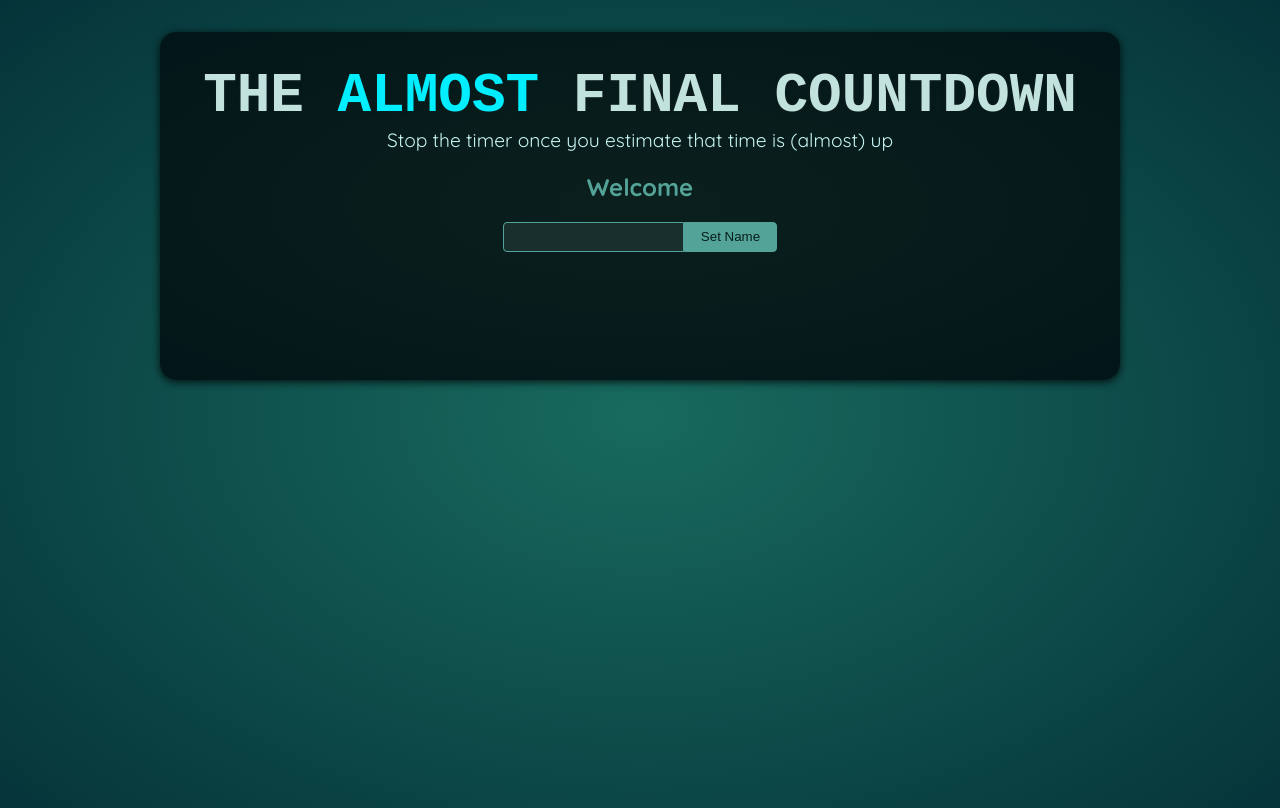
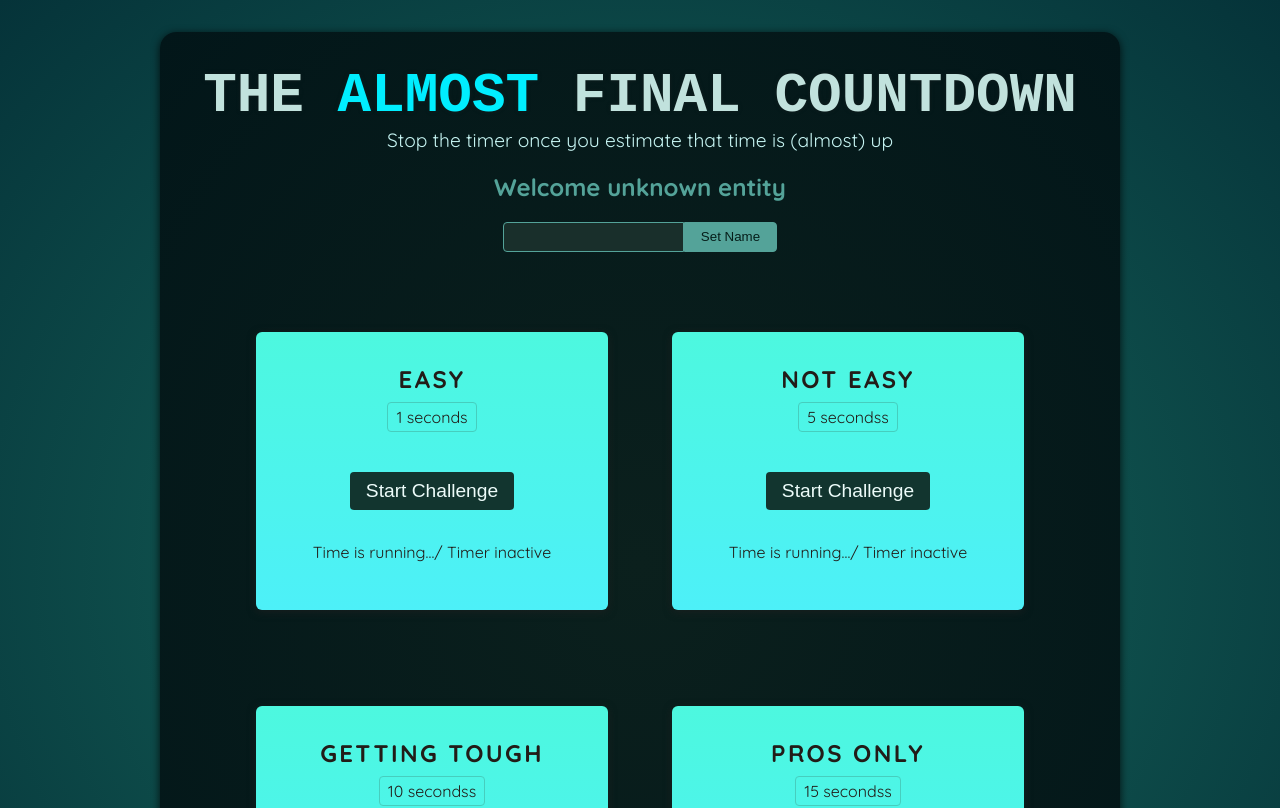
Before and after one commit to MinhNhatLuong/time-game, a React (Vite) app: page / in a window 1280 px wide. Shown: the top 808 px of the page. Built offline with nearby package versions, Linux system fonts and the light colour scheme; a web font is replaced by a local one.

Commit message:
Added Challenges to the Project

```diff
--- a/src/App.jsx
+++ b/src/App.jsx
@@ -1,10 +1,16 @@
 import Player from './components/Player.jsx';
+import TimerChallenge from './components/TimerChallenge.jsx';
 
 function App() {
   return (
     <>
       <Player />
-      <div id="challenges"></div>
+      <div id="challenges">
+        <TimerChallenge title="Easy" targetTime={1} />
+        <TimerChallenge title="Not Easy" targetTime={5} />
+        <TimerChallenge title="Getting Tough" targetTime={10} />
+        <TimerChallenge title="Pros Only" targetTime={15} />
+      </div>
     </>
   );
 }
--- a/src/components/Player.jsx
+++ b/src/components/Player.jsx
@@ -2,7 +2,7 @@ import { useState, useRef } from "react";
 
 export default function Player() {
   const playerName = useRef();
-  const [player, setPlayer] = useState("");
+  const [player, setPlayer] = useState(undefined);
 
   function handleClick() {
     setPlayer(playerName.current.value);
--- /dev/null
+++ b/src/components/TimerChallenge.jsx
@@ -0,0 +1,18 @@
+export default function TimerChallenge({ title, targetTime }) {
+  return (
+    <section className="challenge">
+      <h2>{title}</h2>
+      <p className="challenge-time">
+        {targetTime} seconds{targetTime > 1 ? 's' : ''}
+      </p>
+      <p>
+        <button>
+            Start Challenge
+        </button>
+      </p>
+      <p className="">
+        Time is running.../ Timer inactive
+      </p>
+    </section>
+  );
+}
```
